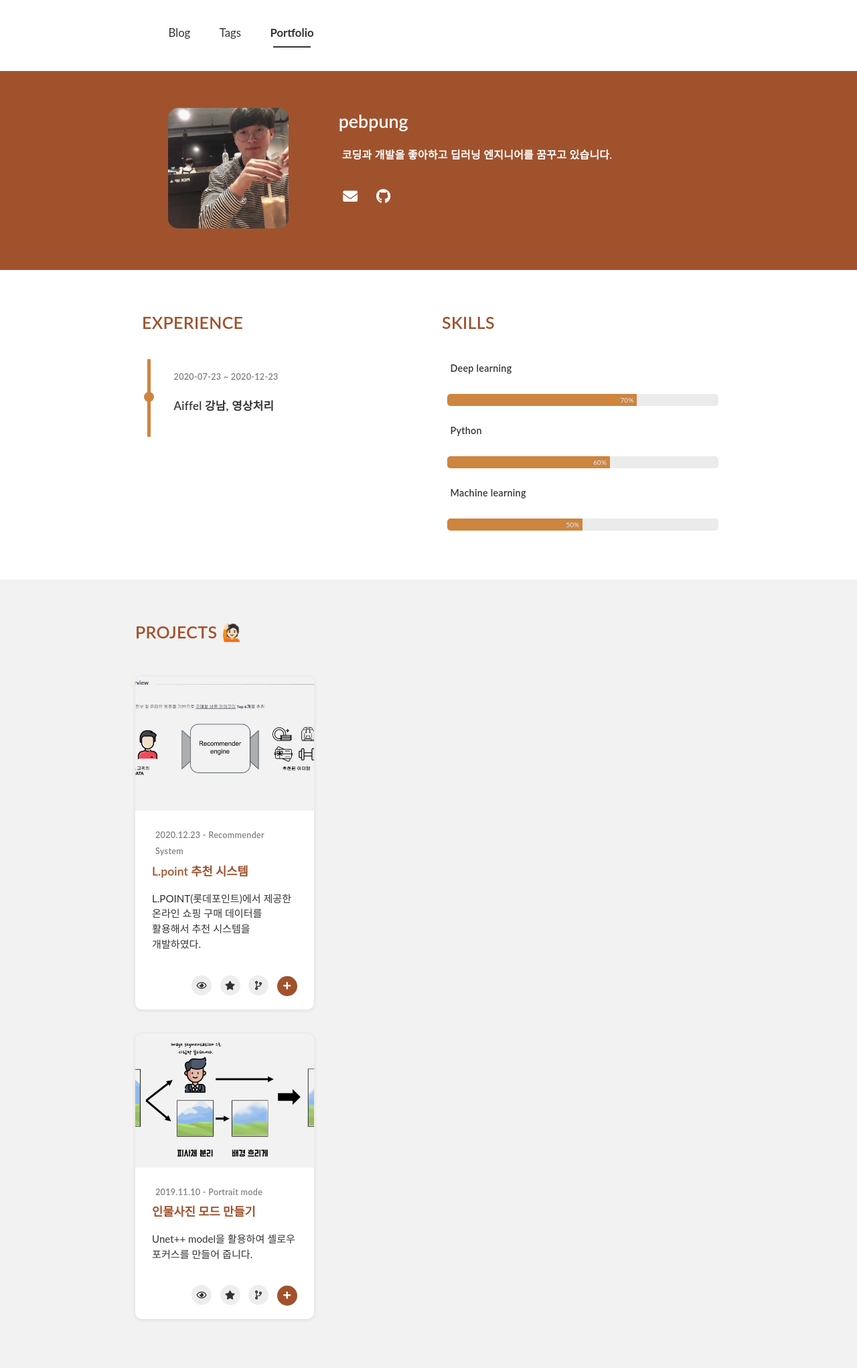
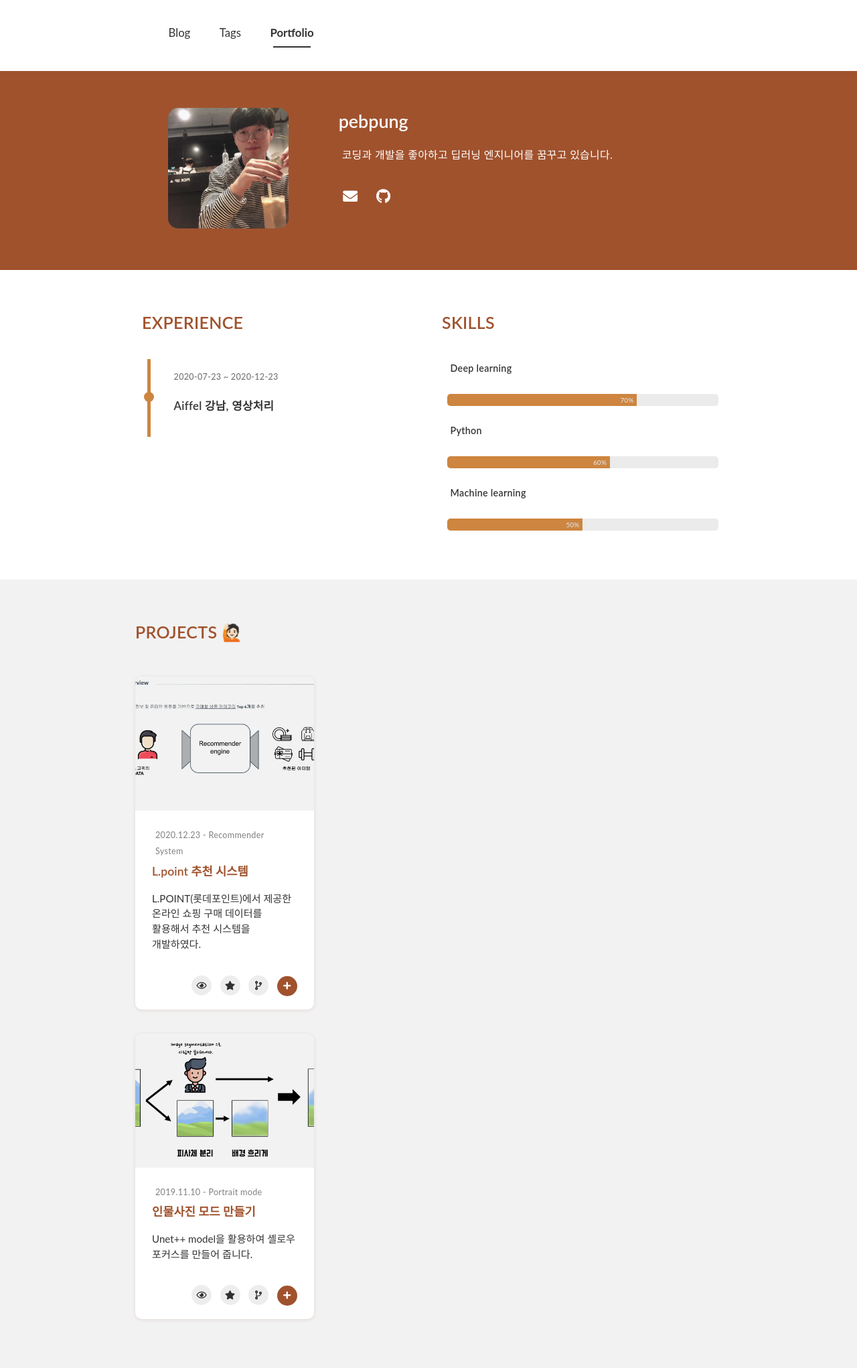
Before and after one commit to PEBpung/PEBpung.github.io, a Jekyll site: the page built from portfolio.html, in a window 1280 px wide. Shown: the whole page at 67% size. Built offline with Jekyll 4.4.1, drawn with Linux system fonts in a browser that asks for light colours; nearby versions of some CDN libraries; some web fonts are replaced.

Commit message:
[Change] font weight

```diff
--- a/_sass/base/_global.scss
+++ b/_sass/base/_global.scss
@@ -72,14 +72,9 @@ h6 {
 }
 p{
 	line-height: 1.9;
-	font-weight: 600;
 	margin-bottom: 20px;
 	padding: 5px;
 	letter-spacing: 0.3px;
-
-	@media (max-width: 576px) {
-        letter-spacing: 0.2px;
-    }
 }
 @media (max-width: 576px){
 	h1 {
@@ -102,6 +97,7 @@ p{
 	}
 	p{
 		font-size : 0.9rem;
+		letter-spacing: 0.2px;
 	}
 }
 ol, ul {
```
